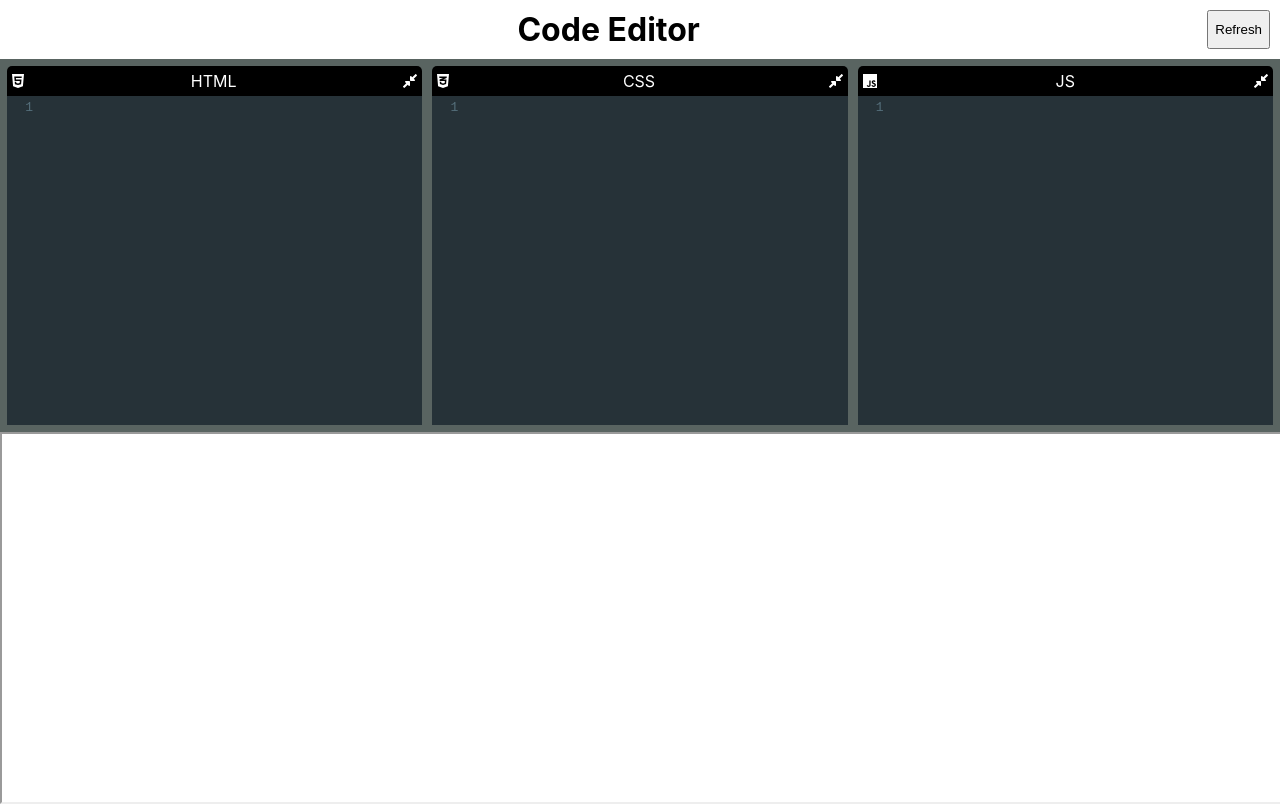
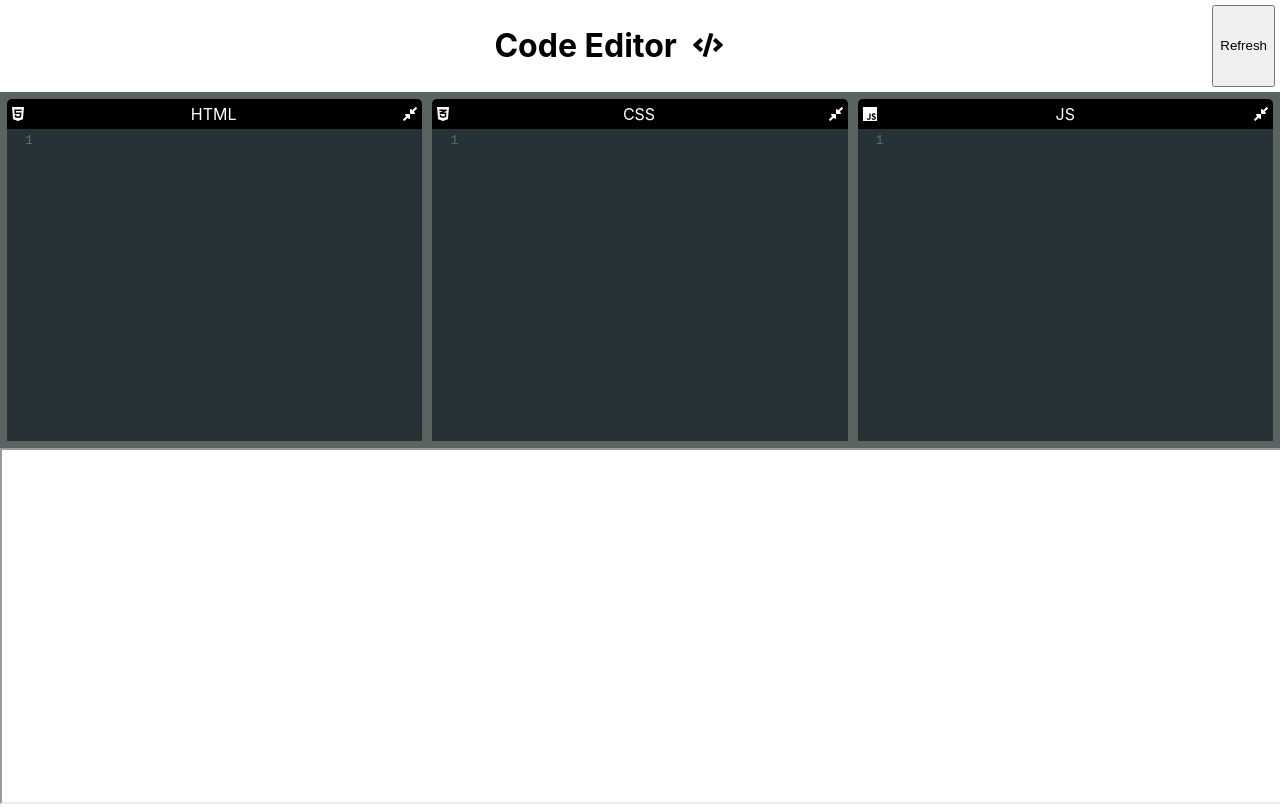
Before and after one commit to vishnu777aero/code-editor, a React (Create React App) app: page / in a window 1280 px wide. Built offline with nearby package versions, Linux system fonts and the light colour scheme.

Commit message:
add editor svg

```diff
--- a/src/App.css
+++ b/src/App.css
@@ -9,13 +9,20 @@
 }
 
 .heading {
-  padding: 10px;
+  padding: 5px;
   display: flex;
   justify-content: flex-end;
 }
 
-.heading > h1 {
+.heading > .title {
   margin: auto;
+  display: flex;
+  align-items: baseline;
+}
+
+.title svg {
+  margin-left: 1rem;
+  font-size: 1.5rem;
 }
 
 .top-pane {
--- a/src/App.js
+++ b/src/App.js
@@ -4,6 +4,8 @@
 import { Editor } from "./Editor";
 import { useLocalStorage } from "./_hooks/useLocalStorage";
 import { faHtml5, faCss3Alt, faJs } from "@fortawesome/free-brands-svg-icons";
+import { FontAwesomeIcon } from "@fortawesome/react-fontawesome";
+import { faCode } from "@fortawesome/free-solid-svg-icons";
 
 function App() {
   const [htmlValue, setHtmlValue] = useLocalStorage("html", "");
@@ -50,7 +52,10 @@
 
   const heading = (
     <div className="heading">
-      <h1>Code Editor</h1>
+      <span className="title">
+        <h1>Code Editor</h1>
+        <FontAwesomeIcon icon={faCode} />
+      </span>
       <button onClick={onRefresh}>Refresh</button>
     </div>
   );
```
